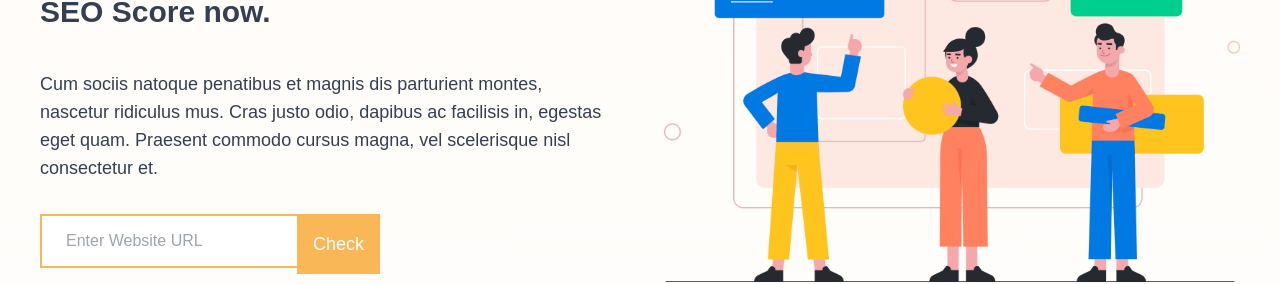
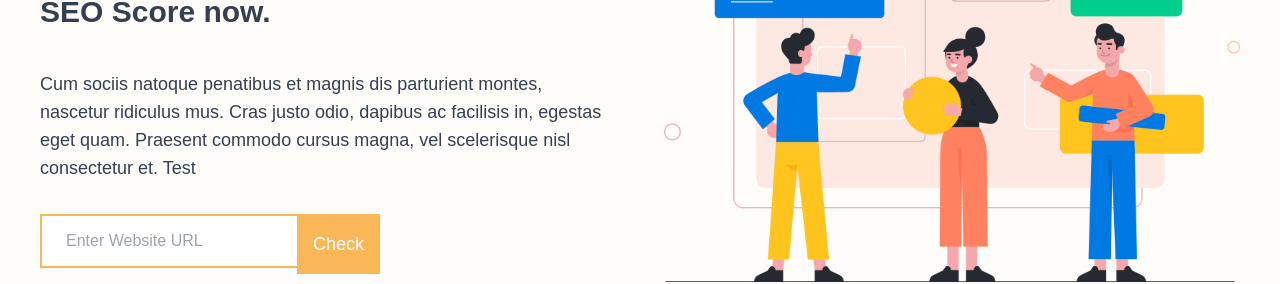
Before and after one commit to Sh4ke96/sandbox, a Next.js app: page / in a window 1280 px wide. Shown: the part 1425-1709 px from the top of the page. Built offline with nearby package versions, Linux system fonts and the light colour scheme.

Commit message:
change text in section analyze

```diff
--- a/components/Sections/SectionAnalyze.tsx
+++ b/components/Sections/SectionAnalyze.tsx
@@ -18,7 +18,7 @@ const SectionAnalyze: FC = () => {
             Cum sociis natoque penatibus et magnis dis parturient montes,
             nascetur ridiculus mus. Cras justo odio, dapibus ac facilisis in,
             egestas eget quam. Praesent commodo cursus magna, vel scelerisque
-            nisl consectetur et.
+            nisl consectetur et. Test
           </p>
           <form action="#">
             <div className="flex">
```
Also changed, not shown: 1 other file (tests, documents, lock files or other folders).
